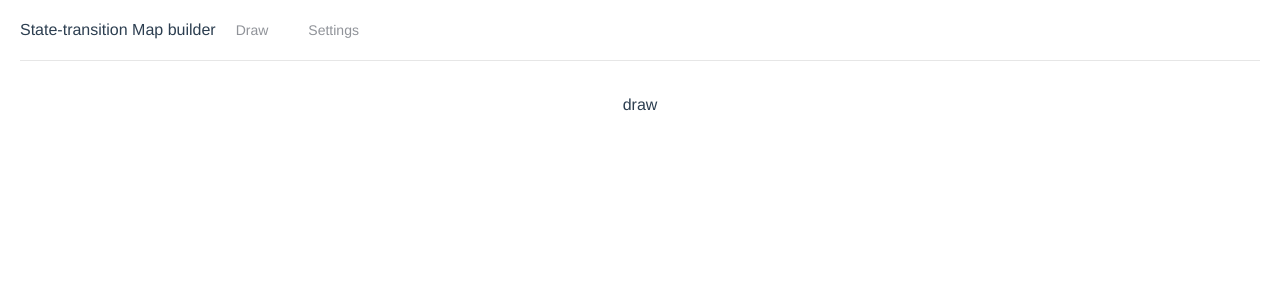
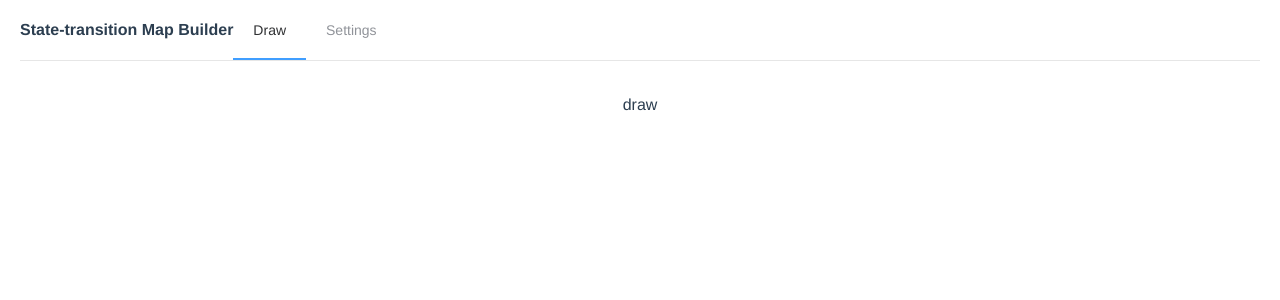
Before and after one commit to jzmrexu1s/state-transition-map, a Vue app: page /draw in a window 1280 px wide. Shown: the top 300 px of the page. Built offline with nearby package versions, Linux system fonts and the light colour scheme.

Commit message:
fix default activated tab.

```diff
--- a/src/components/NavBar.vue
+++ b/src/components/NavBar.vue
@@ -6,7 +6,7 @@
         class="el-menu-demo"
         router
     >
-    <span>State-transition Map builder</span>
+    <span>State-transition Map Builder</span>
     <el-menu-item v-for="item in barData" :key="item.id" :index="item.href"> {{ item.name }}
     </el-menu-item>
     </el-menu>
@@ -18,7 +18,7 @@ export default {
   name: "NavBar",
   data() {
     return {
-      activeId: "draw",
+      activeId: "/draw",
       barData: [
         {id: "draw", name: "Draw", href:"/draw"},
         {id: "settings", name: "Settings", href:"/settings"}
@@ -27,8 +27,8 @@ export default {
   },
   methods: {
   },
-  mounted() {
-    this.activeId = this.$route.path.substring(1, this.$route.path.length)
+  created() {
+    this.activeId = this.$route.path
   }
 }
 </script>
@@ -42,6 +42,7 @@ span{
   line-height: 59px;
   margin-bottom: 1px;
   /*box-sizing: border-box;*/
+  font-weight: bold;
 }
 .el-menu{
 }
```
